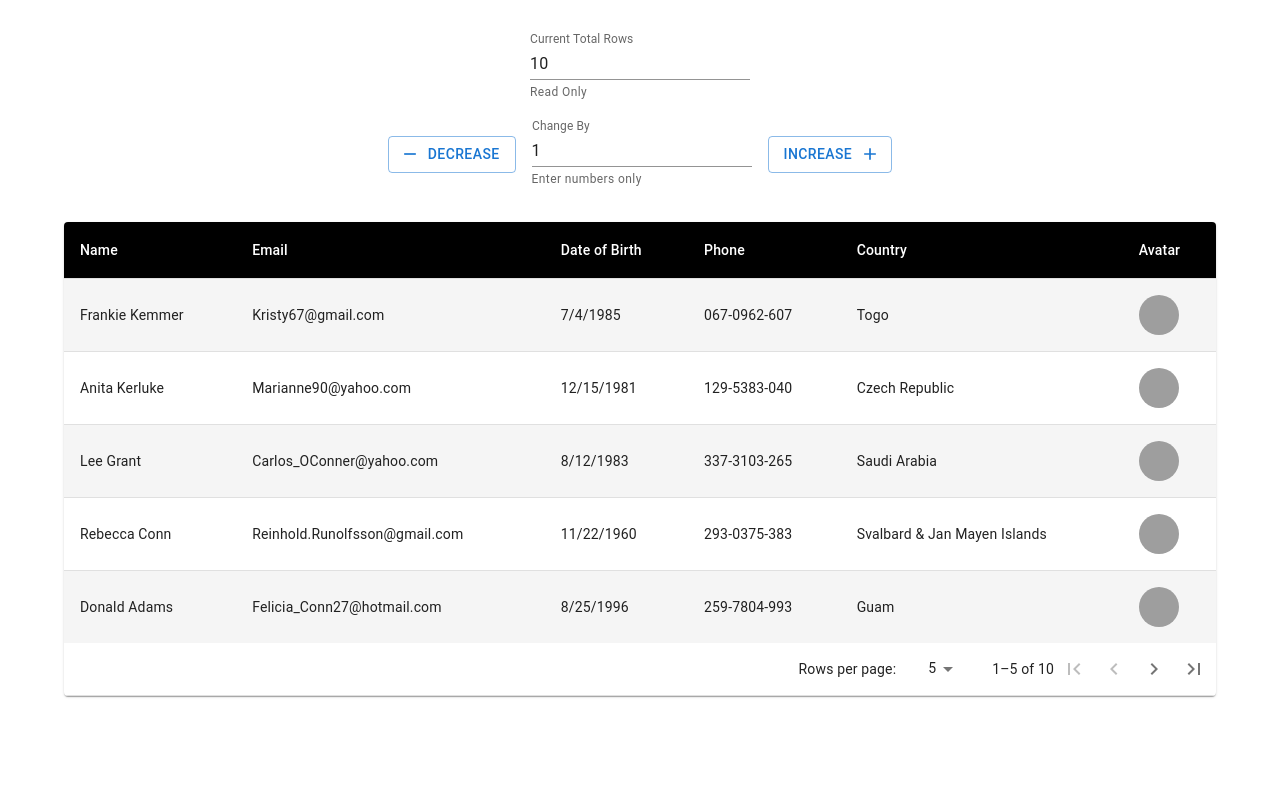
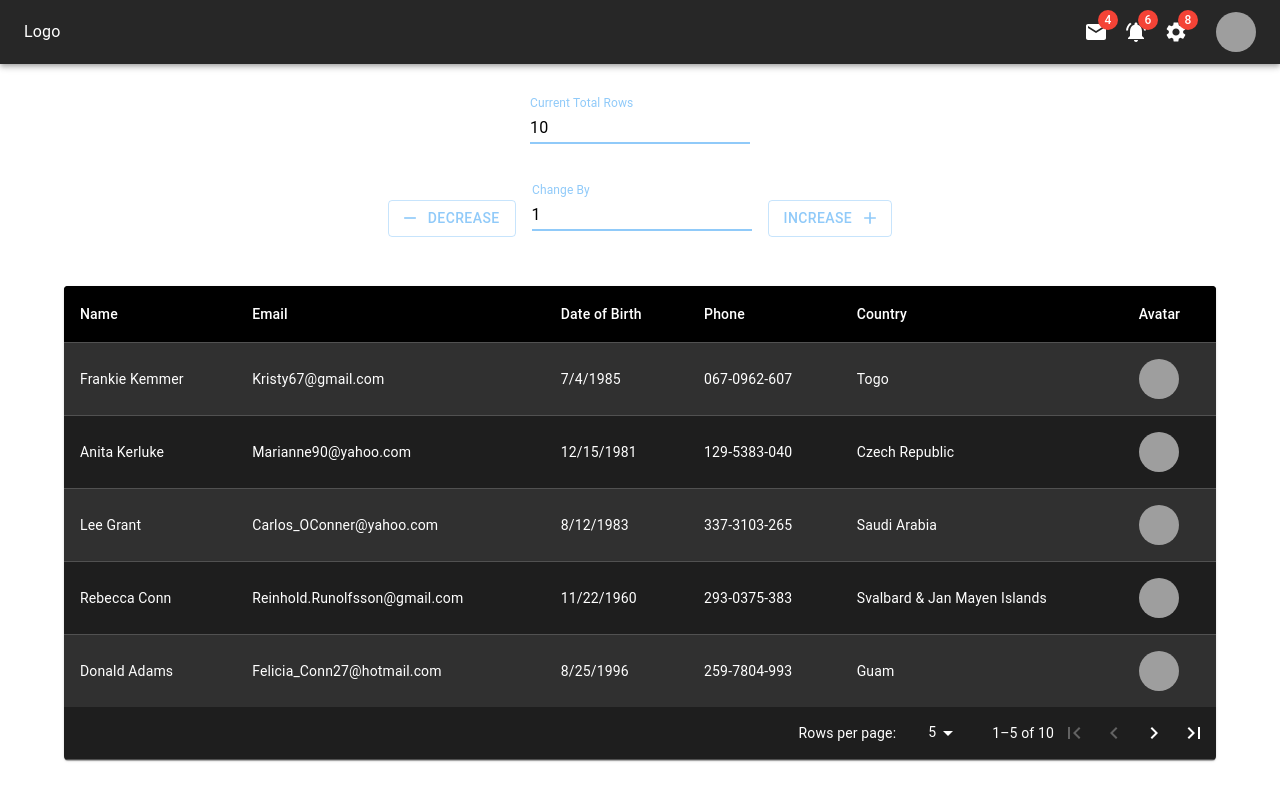
Before and after one commit to anshkush92/search-tutorial-ts, a React (Create React App) app: page / in a window 1280 px wide. Built offline with nearby package versions, Linux system fonts and the light colour scheme; grey boxes are pictures that could not be loaded.

Commit message:
Learnt how to change the color of the disabled button using sx and also how to create dark mode

```diff
--- a/src/App.tsx
+++ b/src/App.tsx
@@ -4,16 +4,31 @@ import BasicTable from "./components/table/Table";
 import useFakeData from "./hooks/useFakeData";
 import { ToastContainer } from "react-toastify";
 import "react-toastify/dist/ReactToastify.css";
+import Navbar from "./components/Navbar/Navbar";
+import createTheme from "@mui/material/styles/createTheme";
+
+import { useAppSelector } from "./app/hooks";
+import { ThemeProvider } from "@mui/material";
 
 const App = () => {
   const userData = useFakeData();
+  const isDarkMode = useAppSelector((state) => state.toggleMode.isDarkMode);
+
+  const darkMode = createTheme({
+    palette: {
+      mode: isDarkMode ? "dark" : "light",
+    },
+  });
 
   return (
     <div>
-      <CurrentTotalRows></CurrentTotalRows>
-      <ChangeTotalRows></ChangeTotalRows>
-      <BasicTable rows={userData}></BasicTable>
-      <ToastContainer closeButton={true} position="top-right" />
+      <ThemeProvider theme={darkMode}>
+        <Navbar></Navbar>
+        <CurrentTotalRows></CurrentTotalRows>
+        <ChangeTotalRows></ChangeTotalRows>
+        <BasicTable rows={userData}></BasicTable>
+        <ToastContainer closeButton={true} position="top-right" />
+      </ThemeProvider>
     </div>
   );
 };
--- a/src/app/store.ts
+++ b/src/app/store.ts
@@ -3,6 +3,7 @@ import counterReducer from "../features/counter/counterSlice";
 import pageReducer from "../features/pages/pageSlice";
 import rowsPerPageReducer from "../features/pages/rowsPerPageSlice";
 import totalRowsReducer from "../features/pages/totalRowsSlice";
+import toggleThemeReducer from "../features/theme/changeTheme";
 
 export const store = configureStore({
   reducer: {
@@ -10,6 +11,7 @@ export const store = configureStore({
     page: pageReducer,
     rowsPerPage: rowsPerPageReducer,
     totalRows: totalRowsReducer,
+    toggleMode: toggleThemeReducer,
   },
 });
 
--- /dev/null
+++ b/src/components/Navbar/Navbar.tsx
@@ -0,0 +1,71 @@
+// Test -------------------------- Importing the Packages ---------------------------------
+import { Mail } from "@mui/icons-material";
+import NotificationsActiveIcon from "@mui/icons-material/NotificationsActive";
+import DarkModeIcon from "@mui/icons-material/DarkMode";
+import SettingsIcon from "@mui/icons-material/Settings";
+import LightModeIcon from "@mui/icons-material/LightMode";
+
+import {
+  AppBar,
+  Box,
+  Toolbar,
+  Typography,
+  Badge,
+  IconButton,
+  Avatar,
+} from "@mui/material";
+
+// Test -------------------------- Importing the styles / other components ----------------
+
+// Test -------------------------- Structure of Props ----------------------------------
+
+// Test -------------------------- The current component ----------------------------------
+
+const Navbar = () => {
+  return (
+    <Box display="flex" justifyContent="space-around">
+      <AppBar position="sticky">
+        <Toolbar sx={{ display: "flex", justifyContent: "space-between" }}>
+          <Typography variant="body1">Logo</Typography>
+
+          <Box></Box>
+
+          <Box display="flex" alignItems="center">
+            <IconButton>
+              <></>
+            </IconButton>
+
+            <IconButton>
+              <Badge badgeContent={4} color="error">
+                <Mail sx={{ color: "white" }}></Mail>
+              </Badge>
+            </IconButton>
+
+            <IconButton>
+              <Badge badgeContent={6} color="error">
+                <NotificationsActiveIcon
+                  sx={{ color: "white" }}
+                ></NotificationsActiveIcon>
+              </Badge>
+            </IconButton>
+
+            <IconButton>
+              <Badge badgeContent={8} color="error">
+                <SettingsIcon sx={{ color: "white" }}></SettingsIcon>
+              </Badge>
+            </IconButton>
+
+            <Avatar
+              src="https://mui.com/static/images/avatar/5.jpg"
+              alt="Ansh Singh"
+              sx={{ ml: 2.5 }}
+            ></Avatar>
+          </Box>
+        </Toolbar>
+      </AppBar>
+    </Box>
+  );
+};
+
+// Test -------------------------- Exporting the current component ------------------------
+export default Navbar;
--- a/src/components/change-total-rows/ChangeTotalRows.tsx
+++ b/src/components/change-total-rows/ChangeTotalRows.tsx
@@ -44,19 +44,23 @@ const ChangeTotalRows = () => {
         variant="outlined"
         disabled={isNaN(parseInt(changeBy)) || parseInt(changeBy) === 0}
         onClick={decreaseHandler}
+        sx={{ "&:disabled": { color: "red" } }}
         startIcon={<RemoveOutlinedIcon></RemoveOutlinedIcon>}
       >
         Decrease
       </Button>
       <TextField
+        sx={{ input: { color: "black" } }}
+        focused
+        variant="standard"
         value={changeBy}
-        variant="standard"
         label="Change By"
         helperText="Enter numbers only"
         onChange={(event) => setChangeBy(event?.target.value)}
       ></TextField>
       <Button
         variant="outlined"
+        sx={{ "&:disabled": { color: "red" } }}
         disabled={isNaN(parseInt(changeBy)) || parseInt(changeBy) === 0}
         onClick={increaseHandler}
         endIcon={<AddOutlinedIcon></AddOutlinedIcon>}
--- a/src/components/change-total-rows/CurrentTotalRows.tsx
+++ b/src/components/change-total-rows/CurrentTotalRows.tsx
@@ -21,6 +21,8 @@ const CurrentTotalRows = () => {
     >
       <TextField
         label="Current Total Rows"
+        sx={{input: {color: "black"}}}
+        focused
         variant="standard"
         value={totalRows}
         InputProps={{ readOnly: true }}
--- a/src/components/table/Table.tsx
+++ b/src/components/table/Table.tsx
@@ -45,7 +45,7 @@ const BasicTable = ({ rows }: BasicTableProps) => {
   };
 
   return (
-    <Box width="90%" m="auto">
+    <Box width="90%" m="auto" mb={4}>
       <TableContainer component={Paper}>
         <Table>
           <TableHead>
--- /dev/null
+++ b/src/features/theme/changeTheme.ts
@@ -0,0 +1,24 @@
+// Test ---------------------- Importing the Redux Toolkit ---------------
+import { createSlice } from "@reduxjs/toolkit";
+
+// Test --------------------- Structure of the Slice --------------------
+const initialState = {
+  isDarkMode: true,
+};
+
+// Test --------------------- Creating the slice ------------------------
+export const changeThemeSlice = createSlice({
+  name: "changeTheme",
+  initialState,
+  reducers: {
+    toggleTheme: (state) => {
+      state.isDarkMode = !state.isDarkMode;
+    },
+  },
+});
+
+// Test --------------------- Exporting the actions ---------------------
+export const { toggleTheme } = changeThemeSlice.actions;
+
+// Test --------------------- Exporting the Reducers Functions -------
+export default changeThemeSlice.reducer;
```
Also changed, not shown: 1 other file (tests, documents, lock files or other folders).
